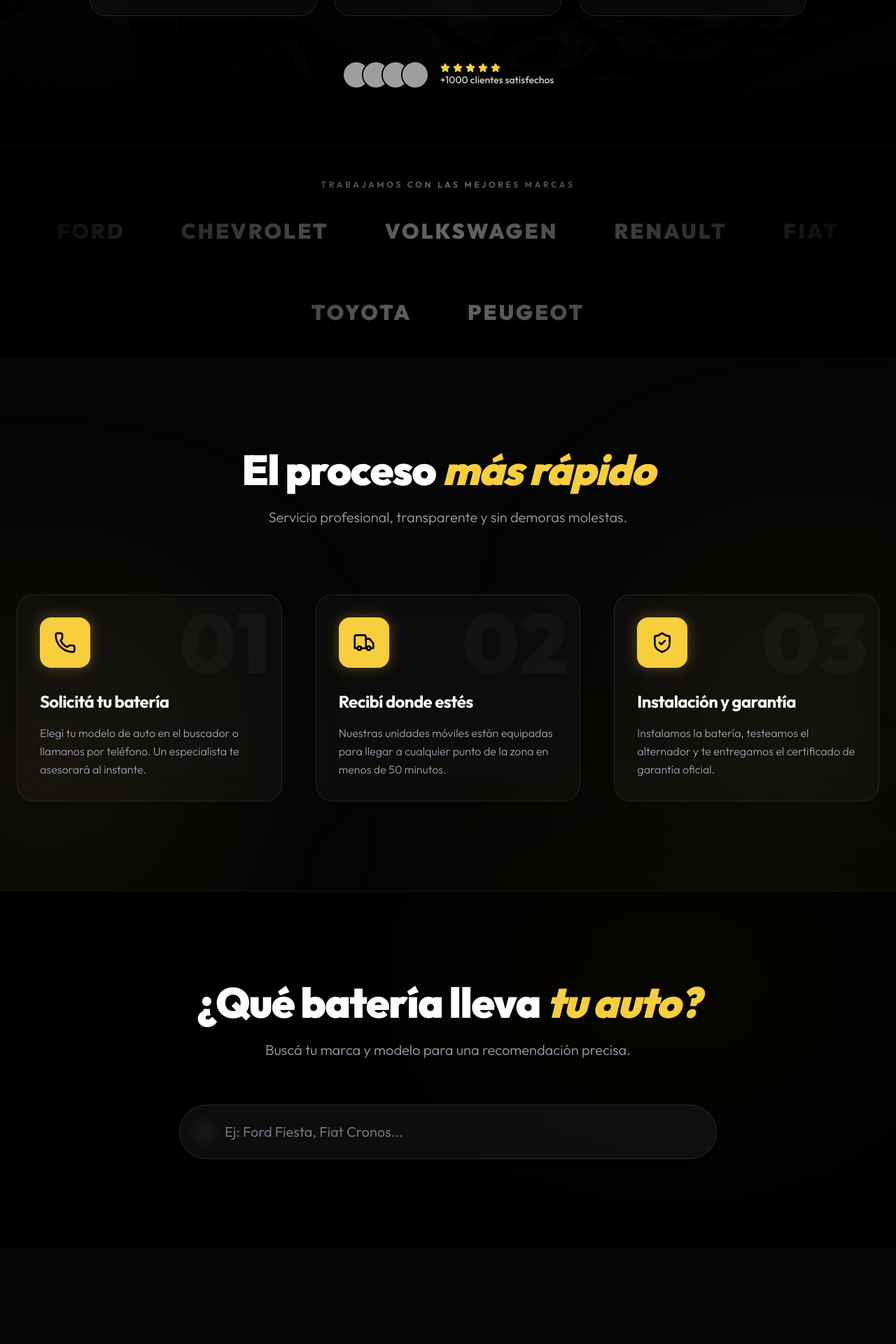
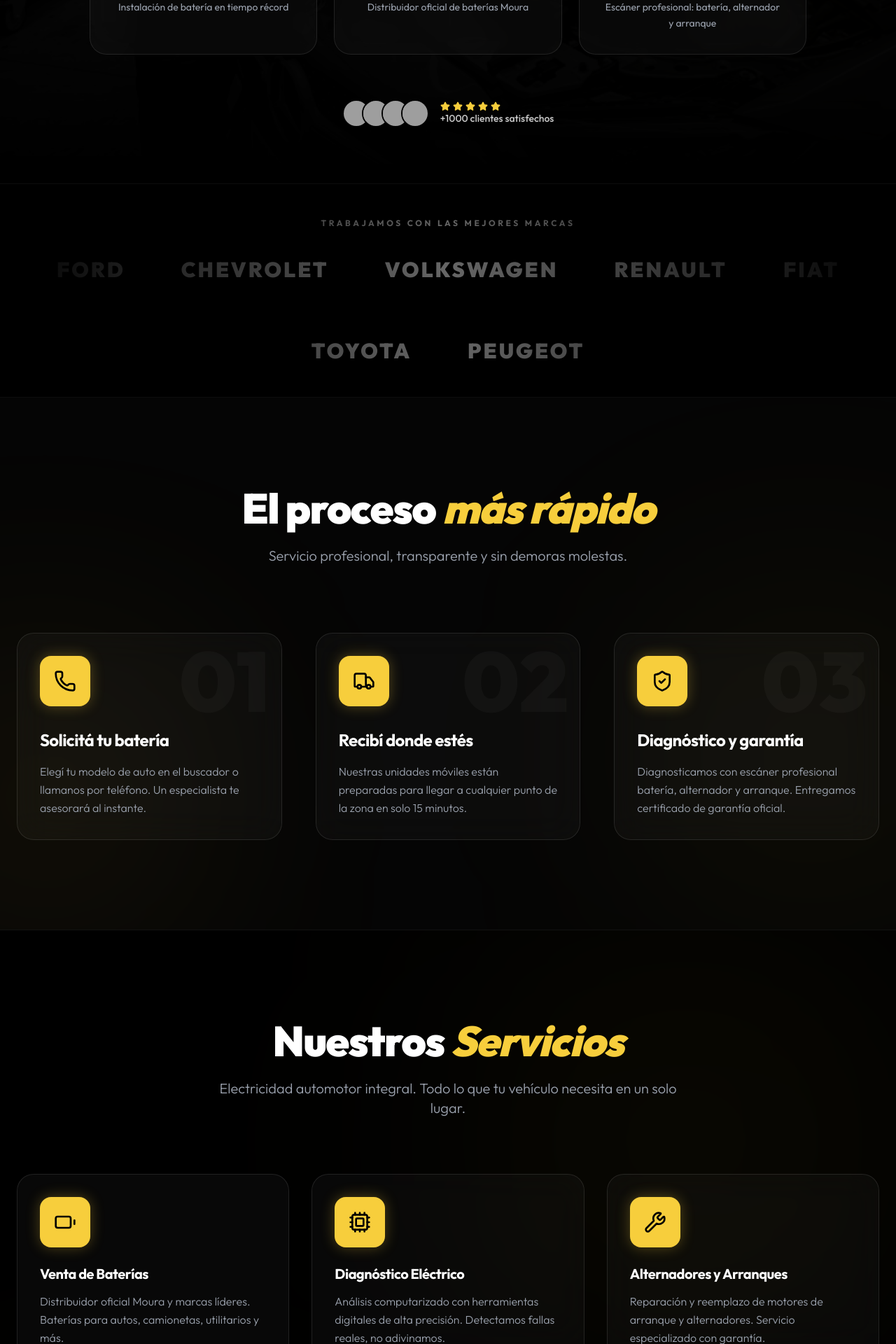
Before and after one commit to 7Francus7/landing-diego-grande, a React (Vite) app: page / in a window 1280 px wide. Shown: the part 880-2800 px from the top of the page at 70% size. Built offline with nearby package versions, Linux system fonts and the light colour scheme; grey boxes are pictures that could not be loaded.

Commit message:
feat: info real de Instagram - servicios, WhatsApp, Moura, diagnostico

```diff
--- a/src/App.jsx
+++ b/src/App.jsx
@@ -3,6 +3,7 @@
 import Hero from './components/Hero';
 import BrandLogos from './components/BrandLogos';
 import HowItWorks from './components/HowItWorks';
+import Services from './components/Services';
 import VehicleSelector from './components/VehicleSelector';
 import BlogSection from './components/BlogSection';
 import Footer from './components/Footer';
@@ -15,6 +16,7 @@
         <Hero />
         <BrandLogos />
         <HowItWorks />
+        <Services />
         <VehicleSelector />
         <BlogSection />
       </main>
--- a/src/components/BlogSection.jsx
+++ b/src/components/BlogSection.jsx
@@ -12,11 +12,11 @@
        },
        {
               id: 2,
-              title: "Mitos y verdades sobre el arranque en frío",
+              title: "Diagnóstico eléctrico: no es magia, es precisión",
               category: "Consejos",
               readTime: "5 min",
               image: "https://images.unsplash.com/photo-1563720223185-11003d516935?ixlib=rb-4.0.3&auto=format&fit=crop&w=800&q=80",
-              excerpt: "El invierno es la época más dura para el sistema eléctrico de tu auto. ¿Qué es cierto y qué no?"
+              excerpt: "Fallas en tablero, luces o cortocircuitos requieren diagnóstico con herramientas digitales de precisión. Por eso usamos analizadores profesionales."
        },
        {
               id: 3,
--- a/src/components/Footer.jsx
+++ b/src/components/Footer.jsx
@@ -22,7 +22,7 @@
                                                  </div>
                                           </a>
                                           <p className="text-gray-400 mb-8 font-light leading-relaxed">
-                                                 Especialistas en electricidad automotor y venta de baterías directo al público. Calidad y velocidad garantizada.
+                                                 Especialistas en electricidad automotor. Venta de baterías Moura, diagnóstico eléctrico computarizado, reparación de alternadores y motores de arranque. Ruta 9 Km 752, Colonia Caroya.
                                           </p>
                                           <div className="flex gap-4">
                                                  <a href="#" target="_blank" rel="noopener noreferrer" className="w-12 h-12 rounded-full border border-white/10 flex items-center justify-center hover:bg-primary hover:text-black hover:border-primary hover:shadow-[0_0_20px_rgba(247,206,60,0.3)] transition-all">
@@ -57,7 +57,7 @@
                                                         <div className="p-3 rounded-full bg-white/5 border border-white/10 text-primary">
                                                                <Phone size={18} />
                                                         </div>
-                                                        <span className="text-gray-400 font-light">3525 644368 / 3525 463532</span>
+                                                        <span className="text-gray-400 font-light">3525 618338 / 3525 644369</span>
                                                  </li>
                                                  <li className="flex items-center gap-4">
                                                         <div className="p-3 rounded-full bg-white/5 border border-white/10 text-primary">
--- a/src/components/Hero.jsx
+++ b/src/components/Hero.jsx
@@ -37,16 +37,16 @@
                                           </h1>
 
                                           <p className="text-lg md:text-2xl text-gray-400 mb-12 max-w-3xl font-light leading-relaxed mx-auto">
-                                                 Revolucionamos la asistencia automotriz. Llevamos e instalamos la batería que tu vehículo necesita, <strong className="text-white font-semibold">donde estés, cuando la necesites.</strong>
+                                                 Especialistas en electricidad automotor en Colonia Caroya. Venta, instalación y diagnóstico de baterías, <strong className="text-white font-semibold">alternadores y motores de arranque.</strong>
                                           </p>
 
                                           <div className="flex flex-col sm:flex-row items-center justify-center gap-6 w-full sm:w-auto">
                                                  <a href="#selector" className="btn-primary flex items-center justify-center gap-2 w-full sm:w-auto group">
                                                         Buscar Batería <ChevronRight size={20} className="group-hover:translate-x-1 transition-transform" />
                                                  </a>
-                                                 <button className="btn-outline w-full sm:w-auto flex items-center justify-center gap-2">
-                                                        Atención Rápida
-                                                 </button>
+                                                 <a href="https://wa.me/5493525618338" target="_blank" rel="noopener noreferrer" className="btn-outline w-full sm:w-auto flex items-center justify-center gap-2">
+                                                        WhatsApp Directo
+                                                 </a>
                                           </div>
                                    </motion.div>
 
@@ -57,9 +57,9 @@
                                           className="grid grid-cols-1 md:grid-cols-3 gap-6 mt-24"
                                    >
                                           {[
-                                                 { icon: <Clock className="text-primary" size={28} />, title: "< 50 Minutos", text: "Tiempo máximo de llegada en zona" },
-                                                 { icon: <Zap className="text-primary" size={28} />, title: "Garantía Oficial", text: "Directo de fábrica por 12 meses" },
-                                                 { icon: <ShieldCheck className="text-primary" size={28} />, title: "Instalación Segura", text: "Mano de obra certificada por expertos" }
+                                                 { icon: <Clock className="text-primary" size={28} />, title: "En 15 Minutos", text: "Instalación de batería en tiempo récord" },
+                                                 { icon: <Zap className="text-primary" size={28} />, title: "Marca Moura", text: "Distribuidor oficial de baterías Moura" },
+                                                 { icon: <ShieldCheck className="text-primary" size={28} />, title: "Diagnóstico Avanzado", text: "Escáner profesional: batería, alternador y arranque" }
                                           ].map((item, i) => (
                                                  <div key={i} className="card-glass flex flex-col items-center text-center p-8 group">
                                                         <div className="p-4 rounded-2xl bg-white/5 border border-white/10 mb-6 group-hover:shadow-[0_0_30px_rgba(247,206,60,0.2)] group-hover:border-primary/30 transition-all duration-500 inline-flex">
--- a/src/components/HowItWorks.jsx
+++ b/src/components/HowItWorks.jsx
@@ -12,13 +12,13 @@
               {
                      number: "02",
                      title: "Recibí donde estés",
-                     description: "Nuestras unidades móviles están equipadas para llegar a cualquier punto de la zona en menos de 50 minutos.",
+                     description: "Nuestras unidades móviles están preparadas para llegar a cualquier punto de la zona en solo 15 minutos.",
                      icon: <Truck className="w-8 h-8 text-black" />,
               },
               {
                      number: "03",
-                     title: "Instalación y garantía",
-                     description: "Instalamos la batería, testeamos el alternador y te entregamos el certificado de garantía oficial.",
+                     title: "Diagnóstico y garantía",
+                     description: "Diagnosticamos con escáner profesional batería, alternador y arranque. Entregamos certificado de garantía oficial.",
                      icon: <ShieldCheck className="w-8 h-8 text-black" />,
               }
        ];
--- a/src/components/Navbar.jsx
+++ b/src/components/Navbar.jsx
@@ -35,16 +35,19 @@
                                    <a href="#how-it-works" className="text-sm font-semibold uppercase tracking-widest text-white/70 hover:text-primary transition-colors">
                                           Cómo funciona
                                    </a>
+                                   <a href="#servicios" className="text-sm font-semibold uppercase tracking-widest text-white/70 hover:text-primary transition-colors">
+                                          Servicios
+                                   </a>
                                    <a href="#selector" className="text-sm font-semibold uppercase tracking-widest text-white/70 hover:text-primary transition-colors">
                                           Buscar Batería
                                    </a>
                                    <a href="#blog" className="text-sm font-semibold uppercase tracking-widest text-white/70 hover:text-primary transition-colors">
                                           Blog
                                    </a>
-                                   <button className="flex items-center gap-2 text-sm py-3 px-8 font-bold uppercase tracking-wider rounded-full transition-all duration-300 bg-primary text-black hover:bg-white hover:shadow-[0_0_20px_rgba(247,206,60,0.5)] active:scale-95">
+                                   <a href="https://wa.me/5493525618338" target="_blank" rel="noopener noreferrer" className="flex items-center gap-2 text-sm py-3 px-8 font-bold uppercase tracking-wider rounded-full transition-all duration-300 bg-primary text-black hover:bg-white hover:shadow-[0_0_20px_rgba(247,206,60,0.5)] active:scale-95">
                                           <Phone size={18} />
-                                          0800-DIEGO-G
-                                   </button>
+                                          WhatsApp
+                                   </a>
                             </div>
 
                             {/* Mobile Toggle */}
@@ -66,12 +69,13 @@
                             <div className="md:hidden bg-black/95 backdrop-blur-xl border-t border-white/10 p-6 absolute top-full left-0 right-0 shadow-2xl animate-fade-in">
                                    <div className="flex flex-col gap-6">
                                           <a href="#how-it-works" className="text-white/80 hover:text-primary text-lg font-bold tracking-wide border-b border-white/10 pb-4 transition-colors" onClick={() => setIsMenuOpen(false)}>Cómo funciona</a>
+                                          <a href="#servicios" className="text-white/80 hover:text-primary text-lg font-bold tracking-wide border-b border-white/10 pb-4 transition-colors" onClick={() => setIsMenuOpen(false)}>Servicios</a>
                                           <a href="#selector" className="text-white/80 hover:text-primary text-lg font-bold tracking-wide border-b border-white/10 pb-4 transition-colors" onClick={() => setIsMenuOpen(false)}>Buscar Batería</a>
                                           <a href="#blog" className="text-white/80 hover:text-primary text-lg font-bold tracking-wide border-b border-white/10 pb-4 transition-colors" onClick={() => setIsMenuOpen(false)}>Blog</a>
-                                          <button className="w-full flex items-center justify-center gap-2 py-4 text-lg bg-primary text-black font-bold uppercase tracking-wider rounded-full shadow-[0_0_20px_rgba(247,206,60,0.3)] active:scale-95 transition-all">
+                                          <a href="https://wa.me/5493525618338" target="_blank" rel="noopener noreferrer" className="w-full flex items-center justify-center gap-2 py-4 text-lg bg-primary text-black font-bold uppercase tracking-wider rounded-full shadow-[0_0_20px_rgba(247,206,60,0.3)] active:scale-95 transition-all">
                                                  <Phone size={24} />
-                                                 Llamar ahora
-                                          </button>
+                                                 WhatsApp
+                                          </a>
                                    </div>
                             </div>
                      )}
--- /dev/null
+++ b/src/components/Services.jsx
@@ -0,0 +1,100 @@
+import React from 'react';
+import { Battery, Wrench, Cpu, Truck, CreditCard, Clock } from 'lucide-react';
+import { motion } from 'framer-motion';
+
+const services = [
+       {
+              icon: <Battery className="w-8 h-8 text-black" />,
+              title: "Venta de Baterías",
+              description: "Distribuidor oficial Moura y marcas líderes. Baterías para autos, camionetas, utilitarios y más.",
+       },
+       {
+              icon: <Cpu className="w-8 h-8 text-black" />,
+              title: "Diagnóstico Eléctrico",
+              description: "Análisis computarizado con herramientas digitales de alta precisión. Detectamos fallas reales, no adivinamos.",
+       },
+       {
+              icon: <Wrench className="w-8 h-8 text-black" />,
+              title: "Alternadores y Arranques",
+              description: "Reparación y reemplazo de motores de arranque y alternadores. Servicio especializado con garantía.",
+       },
+       {
+              icon: <Truck className="w-8 h-8 text-black" />,
+              title: "Instalación Express",
+              description: "Instalamos tu batería nueva en solo 15 minutos. Servicio rápido, profesional y sin sorpresas.",
+       },
+       {
+              icon: <CreditCard className="w-8 h-8 text-black" />,
+              title: "Formas de Pago",
+              description: "Aceptamos efectivo, transferencias, tarjetas de débito y crédito. Consultá por financiación.",
+       },
+       {
+              icon: <Clock className="w-8 h-8 text-black" />,
+              title: "Atención Personalizada",
+              description: "Turnos y consultas vía WhatsApp. Te asesoramos antes de comprar para encontrar la batería ideal.",
+       }
+];
+
+const Services = () => {
+       return (
+              <section id="servicios" className="py-32 bg-black relative overflow-hidden border-b border-white/5">
+                     <div className="absolute top-0 right-0 w-[600px] h-[600px] bg-primary/5 blur-[180px] rounded-full pointer-events-none"></div>
+                     <div className="absolute bottom-0 left-0 w-[400px] h-[400px] bg-primary/10 blur-[150px] rounded-full pointer-events-none"></div>
+
+                     <div className="container mx-auto px-4 md:px-6 relative z-10">
+                            <motion.div
+                                   initial={{ opacity: 0, y: 30 }}
+                                   whileInView={{ opacity: 1, y: 0 }}
+                                   viewport={{ once: true }}
+                                   transition={{ duration: 0.8 }}
+                                   className="text-center mb-20"
+                            >
+                                   <h2 className="text-4xl md:text-6xl mb-6 text-white font-black tracking-tight">
+                                          Nuestros <span className="text-primary italic">Servicios</span>
+                                   </h2>
+                                   <p className="text-gray-400 text-xl max-w-2xl mx-auto font-light">
+                                          Electricidad automotor integral. Todo lo que tu vehículo necesita en un solo lugar.
+                                   </p>
+                            </motion.div>
+
+                            <div className="grid grid-cols-1 md:grid-cols-2 lg:grid-cols-3 gap-8">
+                                   {services.map((service, index) => (
+                                          <motion.div
+                                                 key={index}
+                                                 initial={{ opacity: 0, y: 20 }}
+                                                 whileInView={{ opacity: 1, y: 0 }}
+                                                 viewport={{ once: true }}
+                                                 transition={{ delay: index * 0.1, duration: 0.6 }}
+                                                 className="card-glass group transition-all duration-500 hover:-translate-y-2"
+                                          >
+                                                 <div className="mb-6 p-5 bg-primary rounded-2xl w-fit shadow-[0_0_20px_rgba(247,206,60,0.3)] group-hover:scale-110 transition-transform duration-500">
+                                                        {service.icon}
+                                                 </div>
+                                                 <h3 className="text-xl font-bold text-white mb-3">{service.title}</h3>
+                                                 <p className="text-gray-400 leading-relaxed font-light">{service.description}</p>
+                                          </motion.div>
+                                   ))}
+                            </div>
+
+                            <motion.div
+                                   initial={{ opacity: 0 }}
+                                   whileInView={{ opacity: 1 }}
+                                   viewport={{ once: true }}
+                                   transition={{ delay: 0.6 }}
+                                   className="mt-16 text-center"
+                            >
+                                   <a
+                                          href="https://wa.me/5493525618338"
+                                          target="_blank"
+                                          rel="noopener noreferrer"
+                                          className="btn-primary inline-flex items-center gap-2"
+                                   >
+                                          Consultá por WhatsApp
+                                   </a>
+                            </motion.div>
+                     </div>
+              </section>
+       );
+};
+
+export default Services;
```
